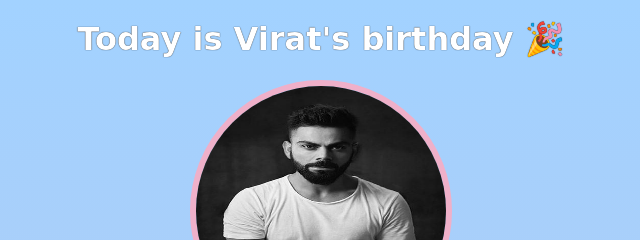
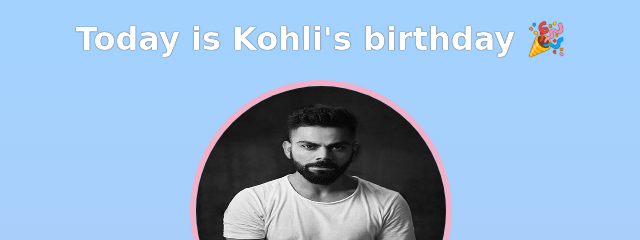
Before and after one commit to SivaTeja60/birthday-gift-site, a website built with Vite: page index.html in a window 1280 px wide. Shown: the top 240 px of the page, 319-959 px from the left. Built offline with nearby package versions, Linux system fonts and the light colour scheme; a web font is replaced by a local one.

Commit message:
changed the name to kohli

```diff
--- a/index.html
+++ b/index.html
@@ -7,7 +7,7 @@
     </head>
     <body>
         <div id="header">
-            <h1>Today is Virat's birthday 🎉</h1>
+            <h1>Today is Kohli's birthday 🎉</h1>
             <img id="bff-img" src="images/Virat.jpeg">
             <h2 id="bday-age">34 years old</h2>
             <h4 id="bday-date">05.11.1988</h4>
```
